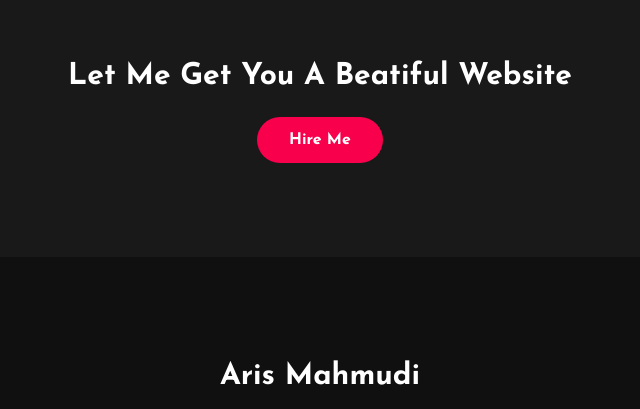
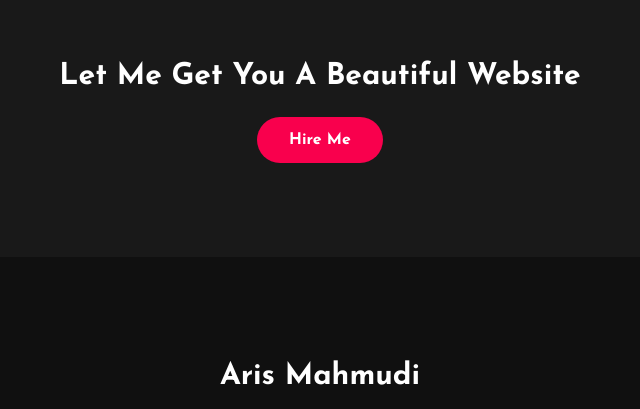
Before and after one commit to Annelies11/portfolio-2023, a plain HTML site: page index.html in a window 1280 px wide. Shown: the part 2198-2607 px from the top of the page, without its empty margins (320-960 px from the left). Drawn offline with Linux system fonts and the light colour scheme.

Commit message:
perbaikan kata

```diff
--- a/index.html
+++ b/index.html
@@ -93,7 +93,7 @@
 
 	<!-----Contact Me----->
 	<div class="contact-me">
-	  <p>Let Me Get You A Beatiful Website</p>
+	  <p>Let Me Get You A Beautiful Website</p>
 	  <a class="button-two" href="#">Hire Me</a>
 	</div>
 
```
